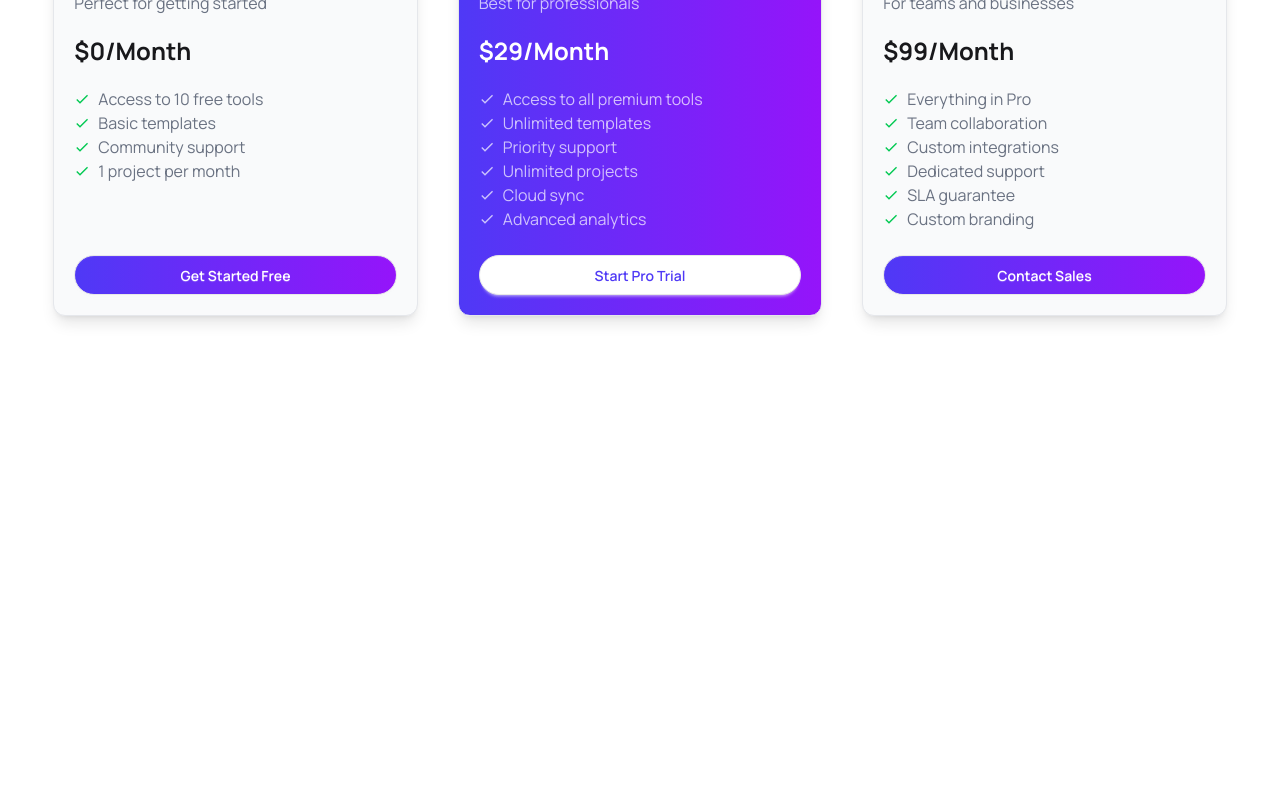
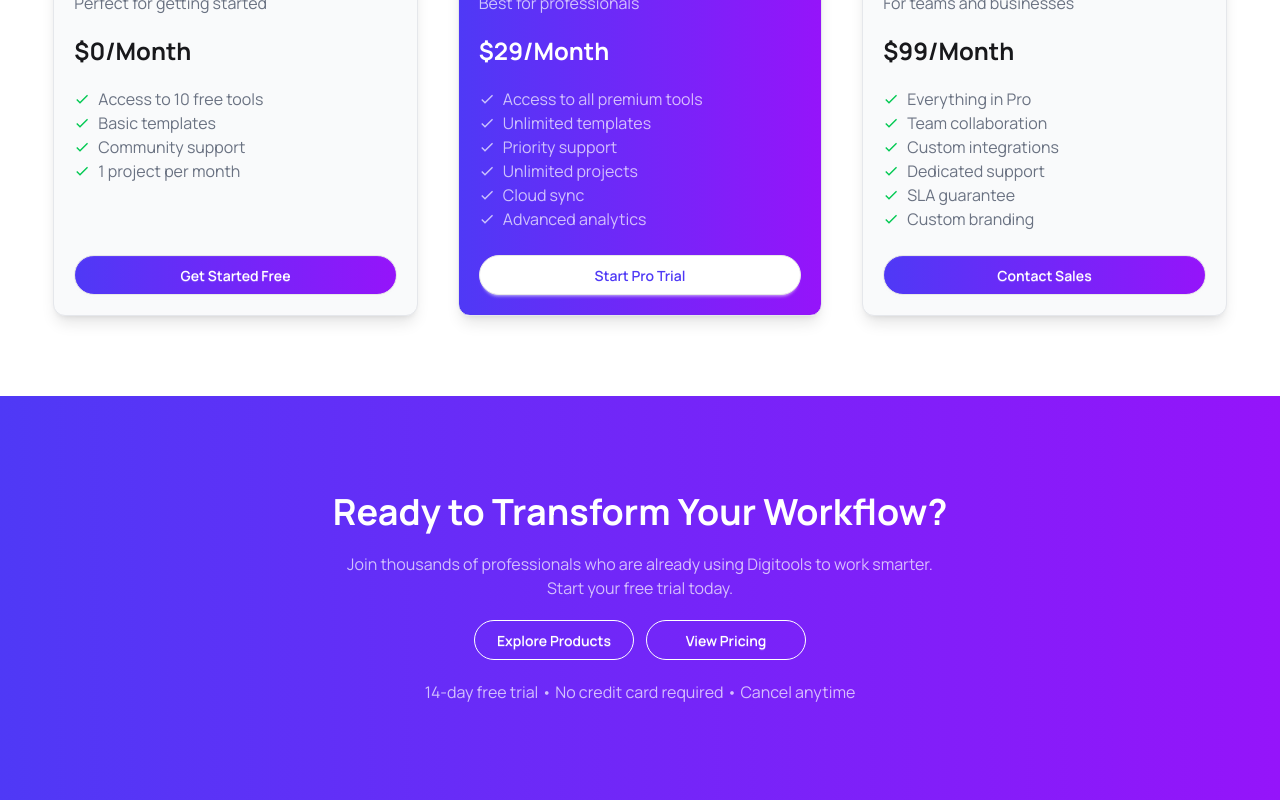
Before and after one commit to ashik-creates/B13-A06, a React (Vite) app: page / in a window 1280 px wide. Shown: the part 3721-4521 px from the top of the page. Before the commit the page ends 4117 px from the top, so only its background shows below. Built offline with nearby package versions, Linux system fonts and the light colour scheme; the HTML template or start-up script is replaced by a standard one.

Commit message:
added transform section

```diff
--- a/src/App.jsx
+++ b/src/App.jsx
@@ -8,6 +8,7 @@ import { useState } from "react";
 import Cart from "./components/Cart/Cart";
 import Steps from "./components/Steps/Steps";
 import Pricing from "./components/Pricing/Pricing";
+import Transform from "./components/Transform/Transform";
 
 const productData = async () => {
   const res = await fetch("/products.json");
@@ -32,6 +33,7 @@ function App() {
       {activeTab === "cart" && <Cart cart={cart} setCart={setCart}></Cart>}
       <Steps></Steps>
       <Pricing></Pricing>
+      <Transform></Transform>
     </>
   );
 }
--- /dev/null
+++ b/src/components/Transform/Transform.jsx
@@ -0,0 +1,30 @@
+
+const Transform = () => {
+    return (
+        <div className="py-24 linear-gr-bg">
+            <div className="w-11/12 mx-auto flex justify-center items-center text-white">
+                <div className="flex flex-col justify-center items-center text-center gap-5">
+                    <h2 className="text-3xl sm:text-4xl font-bold">
+                        Ready to Transform Your Workflow?
+                    </h2>
+                    <p className="text-white/70">
+                        Join thousands of professionals who are already using Digitools to work smarter. <br />Start your free trial today.
+                    </p>
+                    <div className="flex flex-wrap gap-3">
+                        <button className="btn btn-outline rounded-full w-40">
+                            Explore Products
+                        </button>
+                        <button className="btn btn-outline rounded-full w-40">
+                            View Pricing
+                        </button>
+                    </div>
+                    <p className="text-white/70">
+                        14-day free trial • No credit card required • Cancel anytime
+                    </p>
+                </div>
+            </div>
+        </div>
+    );
+};
+
+export default Transform;
```
